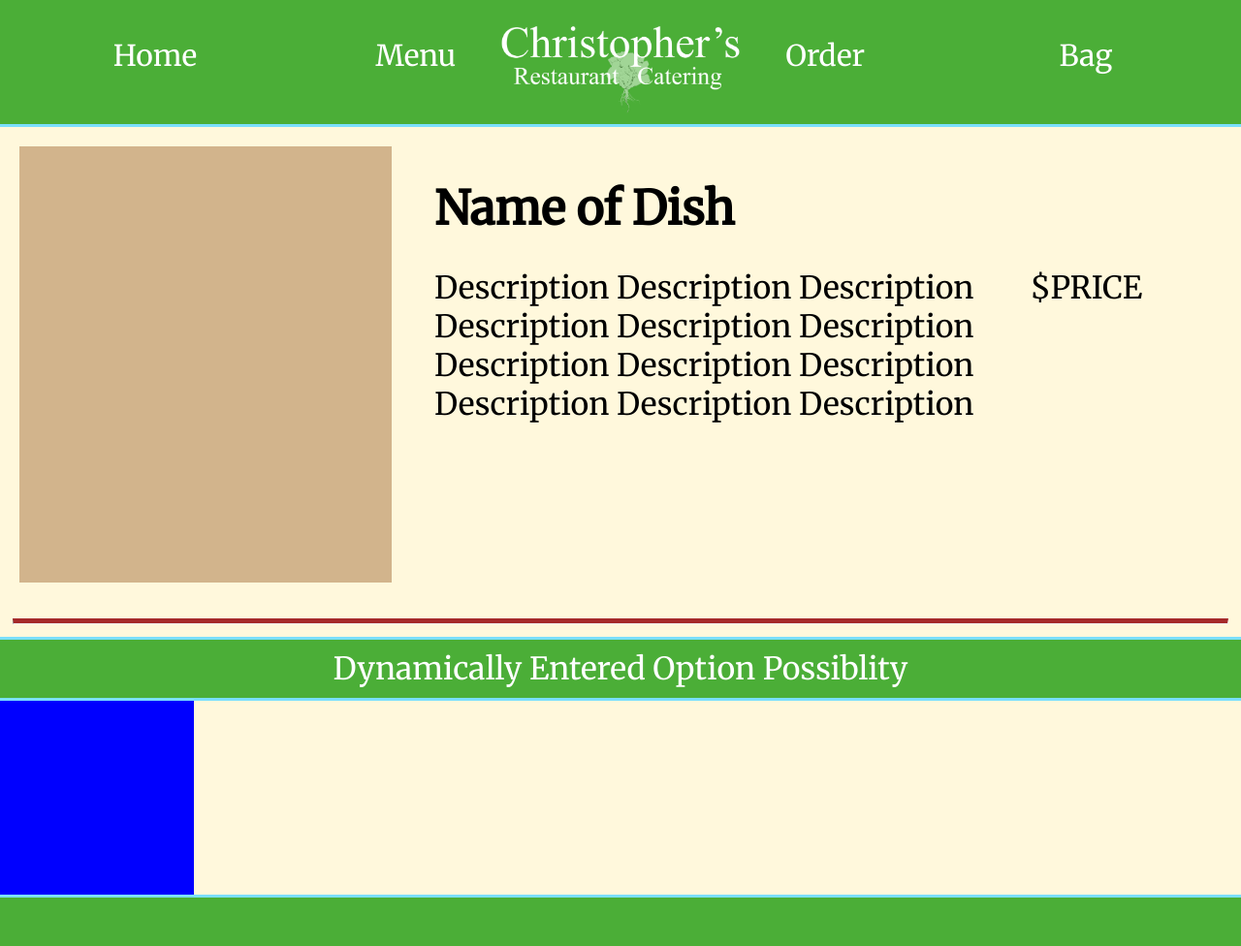
After one commit to bmdavis419/Christophers, a PHP site: page /checkout.php in a window 1280 px wide. The commit adds this page. Shown: the top 976 px of the page at 97% size. Run offline with PHP 8.4, Linux system fonts and the light colour scheme; some libraries are stand-ins or nearby versions.

Commit message:
page refining and checkout page

```diff
--- a/private/styles/styles.css
+++ b/private/styles/styles.css
@@ -22,7 +23,7 @@ body {
   display: block;
   color: white;
   text-align: center;
-  padding: 3% 8% 1% 8%;
+  padding: 3% 8% 3% 8%;
   width:9%;
   text-decoration: none;
   font-size: 30px;
@@ -476,3 +494,59 @@ a.hero-image {
 	left: 50%;
 	transform: translate(-50%, -50%);
 	}
+  /*Checkout*/
+  .checkoutImgWrapper {
+	  width: 30%;
+	  height:auto;
+	  padding:20px;
+	  margin:auto;
+	  display:inline-block;
+  }
+  a.checkout {
+	display:block;
+	background-image: /* linear-gradient(rgba(0, 0, 0, 0.3), rgba(0, 0, 0, 0.3)), url("breakfast.jpg") */linear-gradient(tan, tan);
+	width:100%;
+	height:450px;
+	background-position: center;
+	background-repeat: no-repeat;
+	background-size: cover;
+	position: relative;
+	float:left;
+	overflow:hidden;
+  }
+  .checkoutDesc {
+	  width:60%;
+	  float:right;
+	  margin-right:5%;
+	  margin-top:3%;
+	  font-size:2em;
+  }
+  h5.checkout {
+	  font-size:1.5em;
+  }
+  .optionHeader {
+	  height:60px;
+	  width:100%;
+	  background-color:#4bae37;
+	  border-bottom: 3px solid #7adfff;
+	  border-top: 3px solid #7adfff;
+  }
+  h6{
+	  color:white;
+	  font-size:2em;
+	  margin:auto;
+	  text-align:center;
+	  top:10px;
+	  position:relative;
+	  font-weight:normal;
+  }
+.option {
+	  width: 200px;
+	  height:200px;
+	  background-color:blue;
+  }
+  .selected {
+	width: 400px;
+	height:400px;
+	background-color:blue;
+}
--- /dev/null
+++ b/public/checkout.php
@@ -0,0 +1,36 @@
+<?php require_once("../private/functions/initialize.php"); ?>
+<?php include("../private/shared/globalheader.php"); ?>
+
+<script>
+			//If the page scrolls down the navbar transitions to sticky version
+            function getClickedElement(clicked) {
+
+                var clickedBox = clicked;
+                hasbeenClicked();
+            }
+		function hasBeenClicked() {
+
+  		 this.classList.add("selected")//This function checks for clicked elements so you may want to use it for data to.
+  }
+</script>
+
+<main class="checkout">
+    <div class="checkoutImgWrapper">
+        <a class="checkout" src="DYNAMICPLACEHOLDER"></a>
+    </div>
+    <div class="checkoutDesc">
+                <h5 class="checkout">Name of Dish</h5> <!--IMPORANT:Include the date in weekly feature names name -->
+								<p class="desc">Description Description Description Description Description Description Description Description Description Description Description Description</p>
+                                <p id="price">$PRICE</p>
+</div>
+<hr>
+<div class="optionHeader">
+<h6>Dynamically Entered Option Possiblity</h6>
+</div>
+<div class="optionList">
+    <div class="option" onclick=hasBeenClicked(this)>
+</div>
+</main>
+
+
+<?php include("../private/shared/globalfooter.php"); ?>
--- a/public/index.php
+++ b/public/index.php
@@ -7,15 +7,15 @@ include("../private/shared/globalheader.php"); ?>
 <div class="indexImgContainer">
 <!--Add another mySlides fade image to increase slides-->
 <div class="mySlides fade">
-  <img class="indexImg" src="<?php echo urlfor('/private/images/index.jpg');?>" style="width:100%">
+  <img class="indexImg" onclick="plusSlides(1)" src="<?php echo urlfor('/private/images/index.jpg');?>" style="width:100%">
 </div>
 
 <div class="mySlides fade">
-  <img class="indexImg" src="<?php echo urlfor('/private/images/index.jpg');?>" style="width:100%">
+  <img class="indexImg"  onclick="plusSlides(1)"src="<?php echo urlfor('/private/images/index.jpg');?>" style="width:100%">
 </div>
 
 <div class="mySlides fade">
-  <img class="indexImg" src="<?php echo urlfor('/private/images/index.jpg');?>" style="width:100%">
+  <img class="indexImg"  onclick="plusSlides(-2)" src="<?php echo urlfor('/private/images/index.jpg');?>" style="width:100%">
 </div>
 
 <a class="prev" onclick="plusSlides(-1)">&#10094;</a>
```
Also changed, not shown: other parts of private/styles/styles.css (+23 -5 lines), public/menu.php (+28 -17 lines), private/shared/globalheader.php (line endings or trailing spaces).
